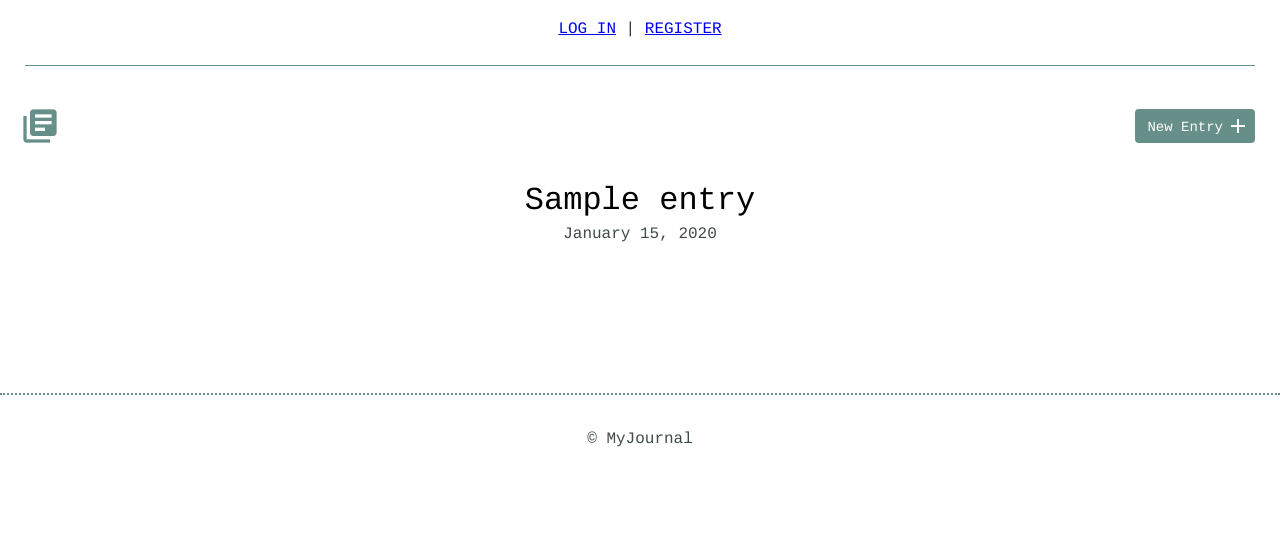
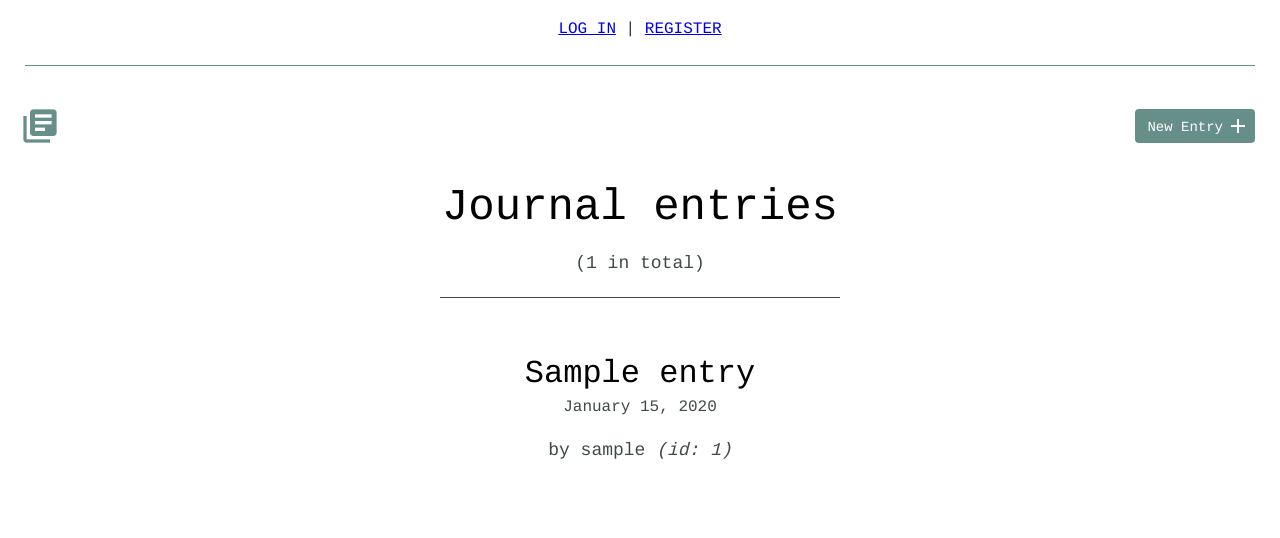
Before and after one commit to gidsey/project_05, a Python web app: template templates/index.html in a window 1280 px wide. Shown: the top 538 px of the page. Run offline with Jinja, Linux system fonts and the light colour scheme; the template is opened without the code that fills it: most values are stand-ins (such as "Sample title", 1, 10 or a date in 2020).

Commit message:
entry count and title added

```diff
--- a/static/css/site.css
+++ b/static/css/site.css
@@ -47,6 +47,12 @@ footer {
 	border-top: 2px dotted #678f89;
 }
 
+.page-title {
+	max-width: 400px;
+	text-align: center;
+	border-bottom: solid 1px;
+	margin: 0 auto 60px auto;
+}
 
 /*Notifications*/
 
--- a/templates/index.html
+++ b/templates/index.html
@@ -43,11 +43,17 @@
             <div class="container">
                 <div class="entry-list">
                     {% if entries.count() %}
+                        <div class="page-title">
+                            <h1>Journal entries</h1>
+                            <p>({{ entries.count() }} in total)</p>
+                        </div>
                         {% for entry in entries %}
                           <article>
                             <h2><a href="{{ url_for('detail', id=entry.id) }}">{{ entry.title }}</a></h2>
                              <time datetime={{ entry.date }}>{{ entry.date.strftime('%B %d, %Y') }}</time>
+                             <p>by {{ entry.username }} <i>(id: {{ entry.id }})</i></p>
                            </article>
+
                         {% endfor %}
                      {% else %}
                         <!-- No entries in DB. -->
```
